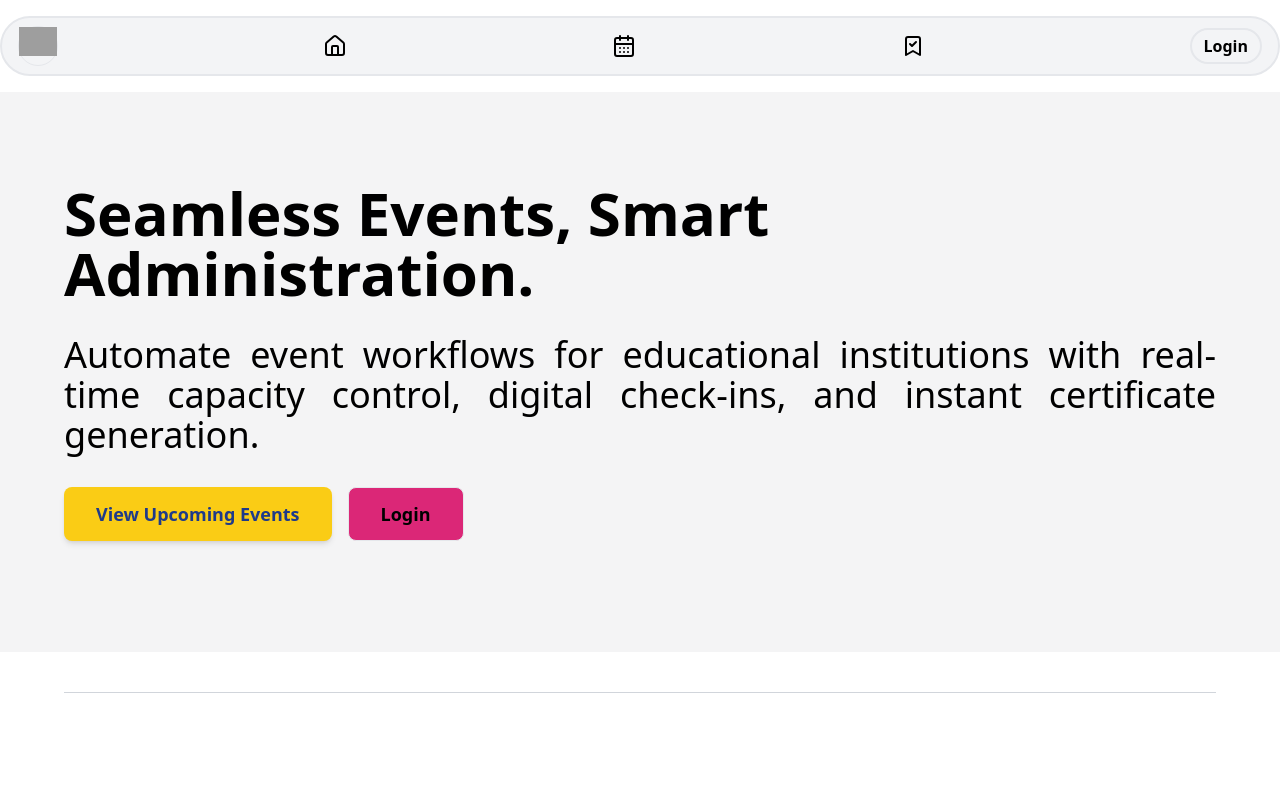
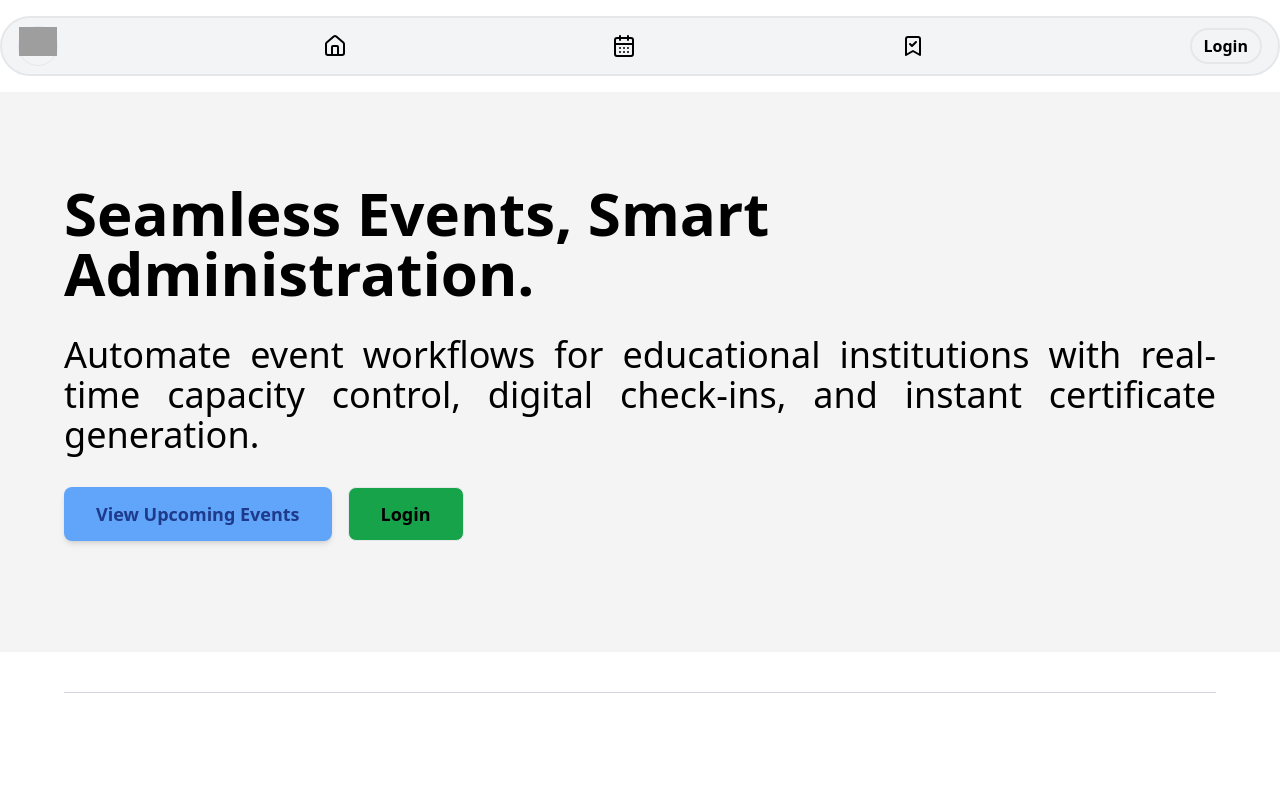
Before and after one commit to rishikesh-babu/Event-Management, a React (Vite) app in the folder client/: page / in a window 1280 px wide. Shown: the top 785 px of the page. Built offline with nearby package versions, Linux system fonts and the light colour scheme; no server answers; grey boxes are pictures that could not be loaded.

Commit message:
Changes made in Home and About page

```diff
--- a/client/src/Pages/User/About.jsx
+++ b/client/src/Pages/User/About.jsx
@@ -74,7 +74,7 @@ export default function About() {
           <h2 className="text-3xl font-bold text-gray-800 mb-8 text-center">Meet Our Dedicated Team</h2>
           <p className="text-center text-gray-600 mb-8">Behind every perfect event is a passionate team of planners, designers, and logistical experts.</p>
 
-          <div className="team-member-list flex justify-center flex-wrap gap-6">
+          <div className="team-member-list flex justify-center flex-wrap gap-4">
 
             <div className="team-member-card w-full sm:w-64 bg-white p-6 rounded-xl shadow-lg text-center border-b-4 border-blue-400">
               <div className="h-20 w-20 bg-gray-200 rounded-full mx-auto mb-4 flex items-center justify-center text-gray-500 font-bold"><img className='rounded-full' src="\Rishikesh-Babu.jpg" alt="Rishikesh-Babu" /></div>
@@ -95,7 +95,7 @@ export default function About() {
             </div>
 
             <div className="team-member-card w-full sm:w-64 bg-white p-6 rounded-xl shadow-lg text-center border-b-4 border-blue-400">
-              <div className="h-20 w-20 bg-gray-200 rounded-full mx-auto mb-4 flex items-center justify-center text-gray-500 font-bold"><img className='rounded-full' src="\Renet-Reji.jpg" alt="Renet-Reji" /></div>
+              <div className="h-20 w-20 bg-gray-200 rounded-full mx-auto mb-4 flex items-center justify-center text-gray-500 font-bold"><img className='rounded-full' src="" alt="Renet-Reji" /></div>
               <h4 className="text-xl font-semibold text-gray-800">[Renet Mammen Reji]</h4>
               <p className="role text-blue-600 font-medium">UI/UX Designer</p>
             </div>
--- a/client/src/Pages/User/Home.jsx
+++ b/client/src/Pages/User/Home.jsx
@@ -24,13 +24,13 @@ export default function Home() {
                     <UpReveal className=" flex justify-center md:justify-start space-x-4">
                         <button
                             onClick={() => window.location.href = '/event'}
-                            className="py-1 px-3 sm:py-3 sm:px-8 font-bold text-lg text-blue-900 bg-yellow-400 hover:bg-yellow-300 rounded-lg transition duration-300 transform hover:scale-105 shadow-md"
+                            className="py-1 px-3 sm:py-3 sm:px-8 font-bold text-lg text-blue-900 bg-blue-400 hover:bg-yellow-300 rounded-lg transition duration-300 transform hover:scale-105 shadow-md"
                         >
                             View Upcoming Events
                         </button>
                         <button
                             onClick={() => window.location.href = '/login'}
-                            className="py-2 px-4 sm:py-3 sm:px-8 font-semibold text-lg hover:text-blue-700 bg-pink-600 border rounded-lg transition duration-300"
+                            className="py-2 px-4 sm:py-3 sm:px-8 font-semibold text-lg hover:text-blue-700 bg-green-600 gradient border rounded-lg transition duration-300"
                         >
                             Login
                         </button>
```
